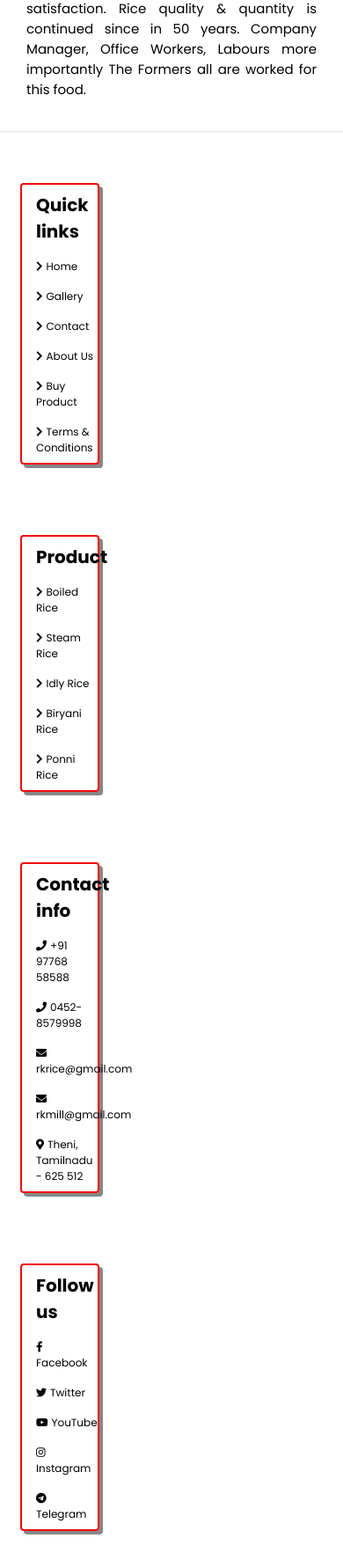
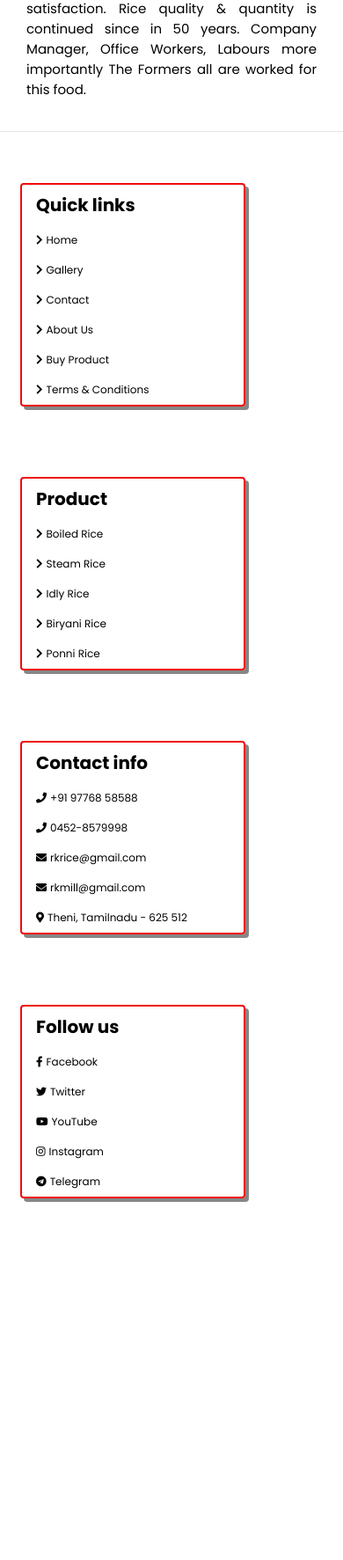
Before and after one commit to keppuraja3/projects, a PHP site: page /About.html in a window 390 px wide; the page is wider, and only the part inside the window is pictured. Shown: the part 3741-5514 px from the top of that part at 88% size. After the commit the page ends 5107 px from the top of that part, so only its background shows below. Run offline with PHP 8.4, Linux system fonts and the light colour scheme; some libraries are stand-ins or nearby versions.

Commit message:
Update Stylesheet.css
box min width changed

```diff
--- a/css/Stylesheet.css
+++ b/css/Stylesheet.css
@@ -525,6 +525,12 @@ div.para{
     width: 23vw;
 }
 
+@media (max-width: 760px){
+    .box{
+        min-width: 76%;
+    }
+}
+
 .box:hover{
     border: 2px solid var(--Soft-Blue);
     box-shadow: none;
```
